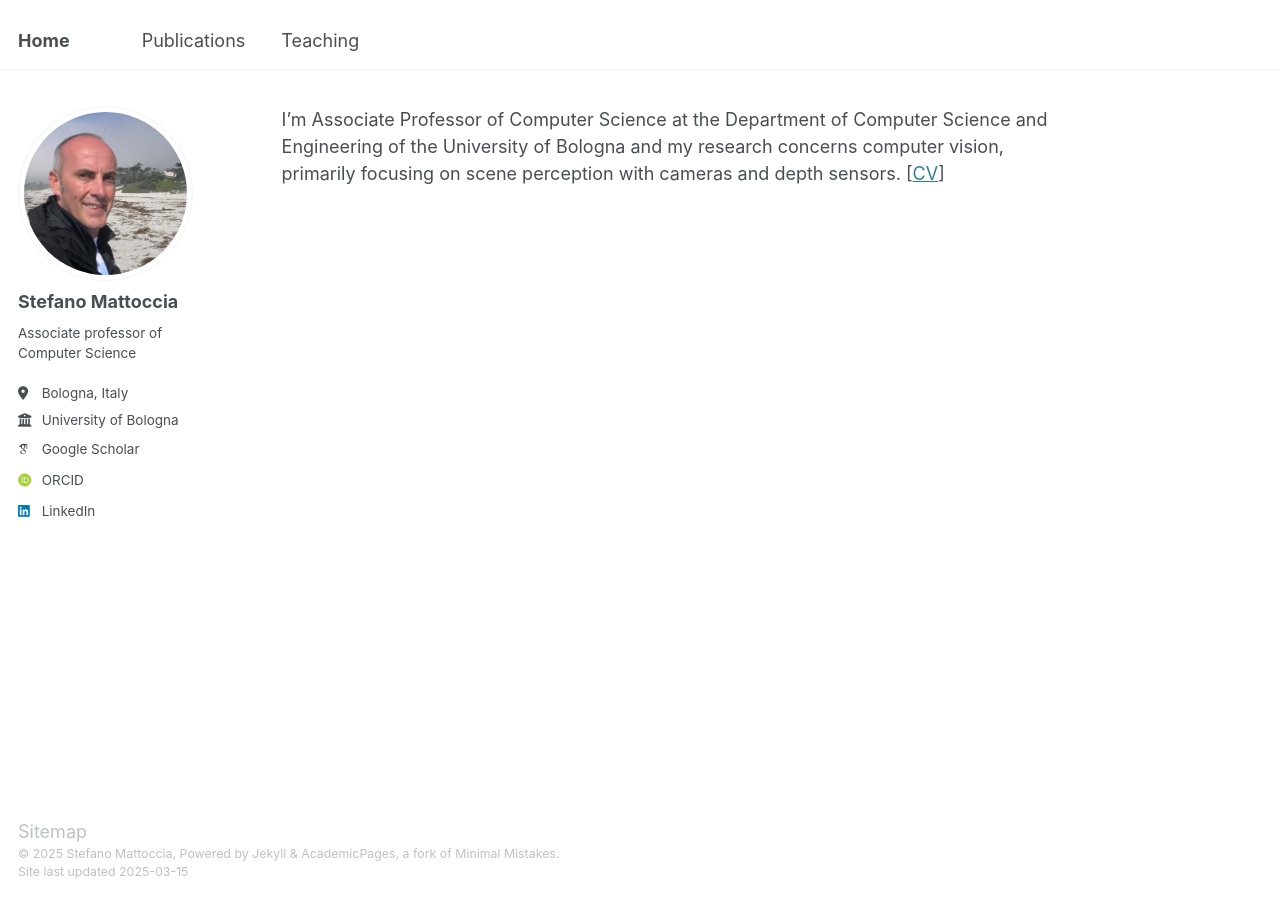
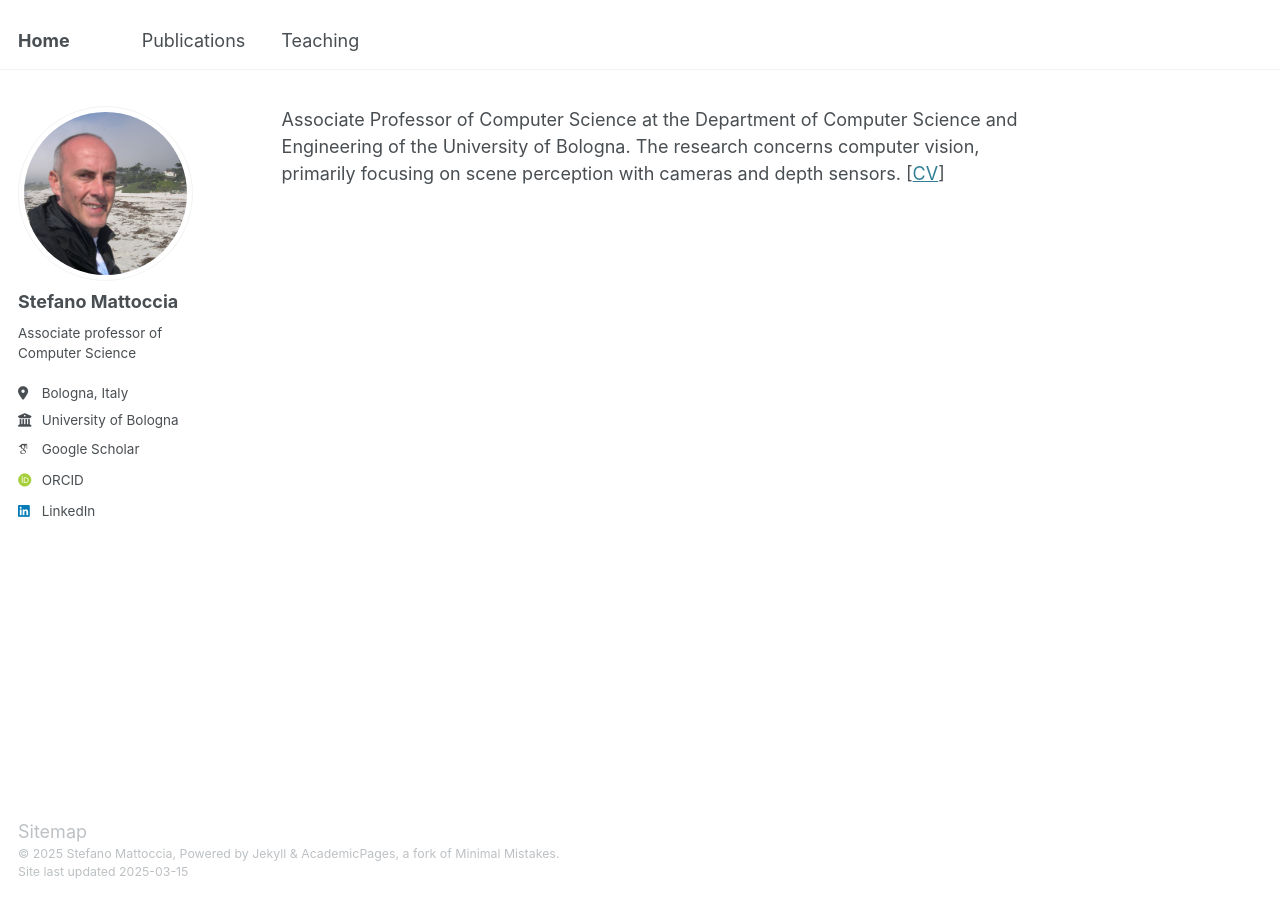
Before and after one commit to stefanomattoccia/stefanomattoccia.github.io, a Jekyll site: the page built from _pages/about.md, in a window 1280 px wide. Built offline with Jekyll 4.4.1, drawn with Linux system fonts in a browser that asks for light colours; some web fonts are replaced.

Commit message:
Update about.md

```diff
--- a/_pages/about.md
+++ b/_pages/about.md
@@ -7,4 +7,4 @@ redirect_from:
   - /about.html
 ---
 
-I'm Associate Professor of Computer Science at the Department of Computer Science and Engineering of the University of Bologna and my research concerns computer vision, primarily focusing on scene perception with cameras and depth sensors. [[CV](/files/CV_ENG.pdf)]
+Associate Professor of Computer Science at the Department of Computer Science and Engineering of the University of Bologna. The research concerns computer vision, primarily focusing on scene perception with cameras and depth sensors. [[CV](/files/CV_ENG.pdf)]
```
